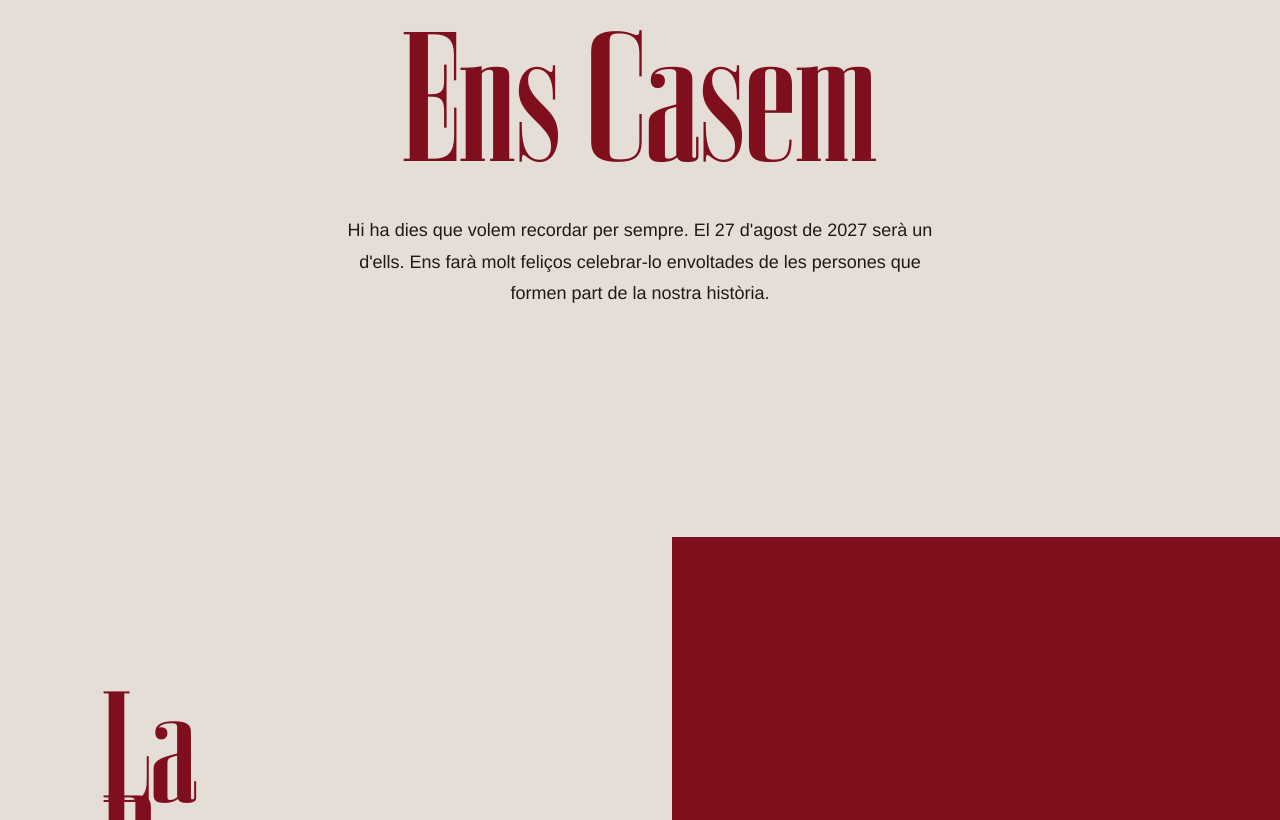
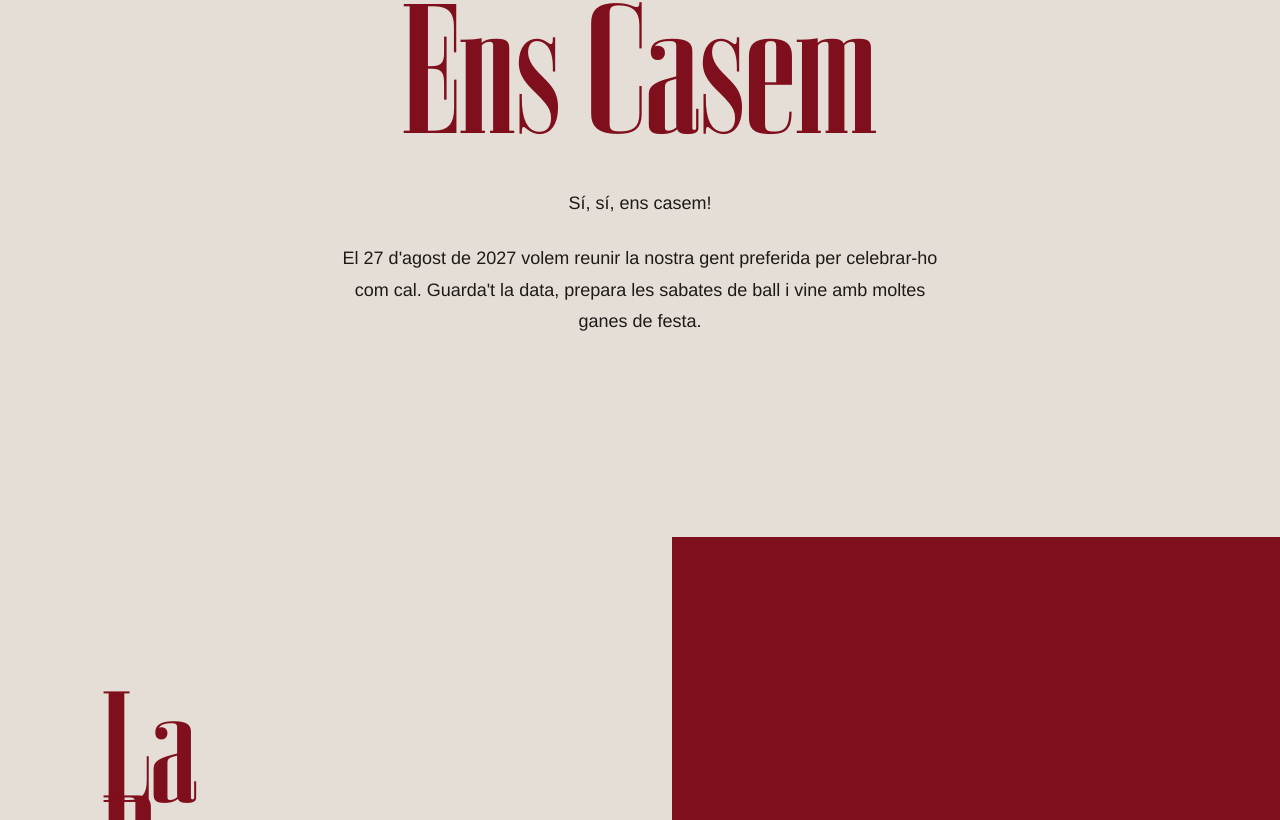
Before and after one commit to nadiriflor/nadiriflor.github.io, a plain HTML site: page index.html in a window 1280 px wide. Shown: the part 999-1819 px from the top of the page. Drawn offline with Linux system fonts and the light colour scheme.

Commit message:
Update index.html

```diff
--- a/index.html
+++ b/index.html
@@ -353,6 +353,9 @@ h3,
     line-height: 1.75;
 }
 
+.intro-copy-first {
+    margin-bottom: 24px;
+}
 
 /* ==========================================================
    VENUE
@@ -1393,19 +1396,27 @@ textarea {
 
 
         <p
+            class="intro-copy intro-copy-first"
+
+            data-ca="Sí, sí, ens casem!"
+            data-es="Sí, sí, ¡nos casamos!"
+            data-en="Yes, yes, we're getting married!">
+
+            Sí, sí, ens casem!
+
+        </p>
+
+        <p
             class="intro-copy"
 
-            data-ca="Hi ha dies que volem recordar per sempre. El 27 d'agost de 2027 serà un d'ells. Ens farà molt feliços celebrar-lo envoltades de les persones que formen part de la nostra història."
-
-            data-es="Hay días que queremos recordar para siempre. El 27 de agosto de 2027 será uno de ellos. Nos hará muy felices celebrarlo rodeadas de las personas que forman parte de nuestra historia."
-
-            data-en="There are days we want to remember forever. August 27th, 2027 will be one of them. We would love to celebrate it surrounded by the people who are part of our story.">
-
-            Hi ha dies que volem recordar per sempre.
-            El 27 d'agost de 2027 serà un d'ells.
-            Ens farà molt feliços celebrar-lo envoltades
-            de les persones que formen part
-            de la nostra història.
+            data-ca="El 27 d'agost de 2027 volem reunir la nostra gent preferida per celebrar-ho com cal. Guarda't la data, prepara les sabates de ball i vine amb moltes ganes de festa."
+
+            data-es="El 27 de agosto de 2027 queremos juntar a nuestra gente favorita para celebrar como tiene que ser. Guardá la fecha, prepará los zapatos de bailar y vení con muchas ganas de fiesta."
+
+            data-en="On 27 August 2027, we want to bring together our favourite people and celebrate properly. Save the date, get your dancing shoes ready and come ready to party.">
+
+            El 27 d'agost de 2027 volem reunir la nostra gent preferida per celebrar-ho com cal.
+            Guarda't la data, prepara les sabates de ball i vine amb moltes ganes de festa.
 
         </p>
 
```
